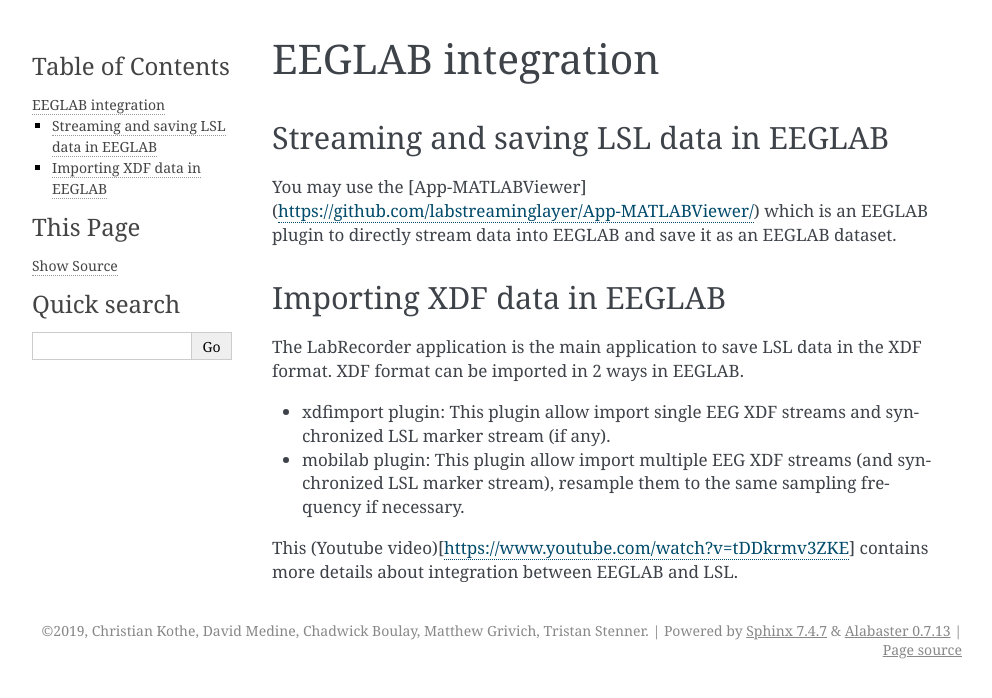
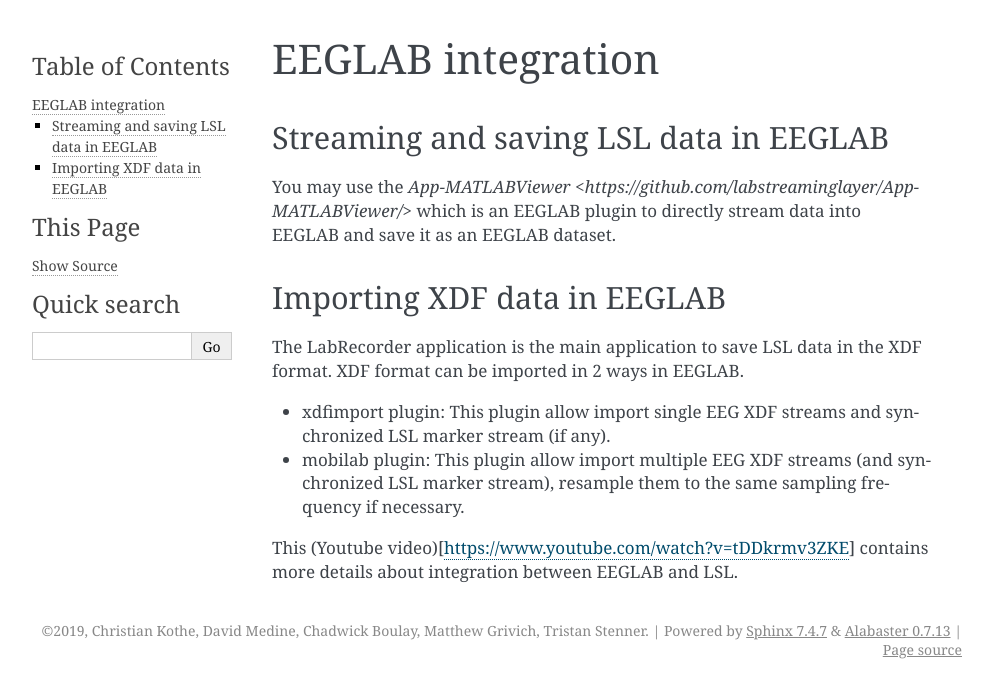
Before and after one commit to sccn/labstreaminglayer, a Sphinx documentation site: the page built from docs/info/eeglab.rst, in a window 1280 px wide. Shown: the top 698 px of the page, without its empty margins (148-1140 px from the left). Built offline with Sphinx 7.4.7, drawn with Linux system fonts in a browser that asks for light colours.

```diff
--- a/docs/info/eeglab.rst
+++ b/docs/info/eeglab.rst
@@ -3,7 +3,7 @@ EEGLAB integration
 
 Streaming and saving LSL data in EEGLAB
 ---------------------
-You may use the [App-MATLABViewer](https://github.com/labstreaminglayer/App-MATLABViewer/) which is an EEGLAB plugin to directly stream data into EEGLAB and save it as an EEGLAB dataset.
+You may use the `App-MATLABViewer <https://github.com/labstreaminglayer/App-MATLABViewer/>` which is an EEGLAB plugin to directly stream data into EEGLAB and save it as an EEGLAB dataset.
 
 Importing XDF data in EEGLAB
 ---------------------
```
